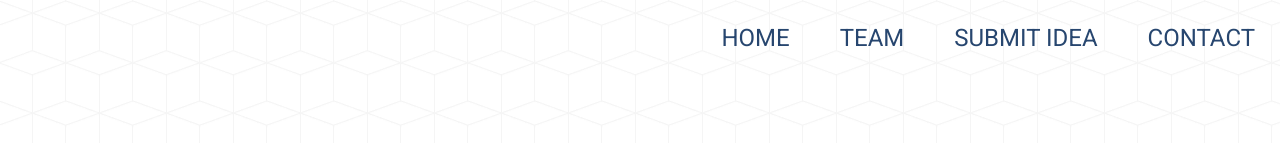
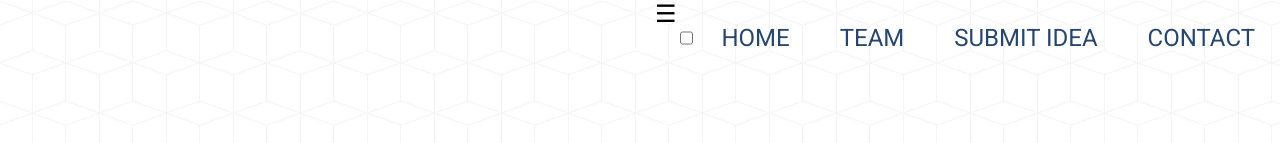
Before and after one commit to acespvgcoet/ACES-Website, a React (Create React App) app: page / in a window 1280 px wide. Shown: the top 143 px of the page. Built offline with nearby package versions, Linux system fonts and the light colour scheme.

Commit message:
Update Header.jsx

```diff
--- a/src/components/Header.jsx
+++ b/src/components/Header.jsx
@@ -4,6 +4,8 @@ import "../css/Header.css";
 function Header() {
   return (
     <div className="header">
+      <label for="hamburger">&#9776;</label>
+  <input type="checkbox" id="hamburger"/>
       <NavLink className="headerLink" exact={true} to="/">
         <p className = "headerNav">HOME</p>
       </NavLink>
```
